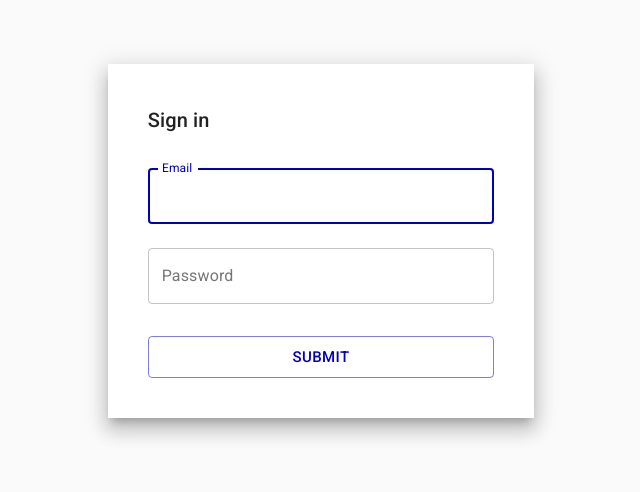
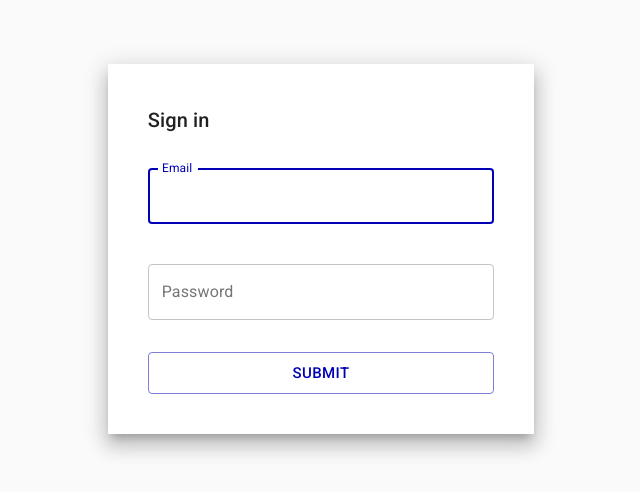
Before and after one commit to karol-dabrowski/kdtasker-web-client, a React (Create React App) app: page /login in a window 1280 px wide. Shown: the top 492 px of the page, without its empty margins (319-959 px from the left). Built offline with nearby package versions, Linux system fonts and the light colour scheme.

Commit message:
Standardize wrappers of form fields

```diff
--- a/src/components/Forms/elements/DateTimePicker.js
+++ b/src/components/Forms/elements/DateTimePicker.js
@@ -1,12 +1,13 @@
-import React, {Fragment} from "react";
+import React from "react";
 import {DatePicker, TimePicker} from "@material-ui/pickers";
 import FormControlLabel from "@material-ui/core/FormControlLabel";
 import Checkbox from "@material-ui/core/Checkbox";
+import {withStyles} from "@material-ui/core";
 
 const DateTimePicker = (props) => {
-    const {dateValue, timeValue, setFieldValue, disableTime} = props;
+    const {classes, dateValue, timeValue, setFieldValue, disableTime} = props;
     return (
-        <Fragment>
+        <div className={classes.dateTimeWrapper}>
             <DatePicker
                 name="date"
                 label="Deadline date"
@@ -28,6 +29,7 @@ const DateTimePicker = (props) => {
                         onChange={(event, value) => {
                             setFieldValue("useTime", value);
                         }}
+                        className={classes.timeCheckbox}
                     />
                 }
                 label="Time"
@@ -46,8 +48,17 @@ const DateTimePicker = (props) => {
                 }}
                 value={timeValue}
             />
-        </Fragment>
+        </div>
     );
 };
 
-export default DateTimePicker;
+const style = theme => ({
+    dateTimeWrapper: {
+        marginBottom: theme.spacing(2)
+    },
+    timeCheckbox: {
+        padding: theme.spacing(0.5)
+    }
+});
+
+export default withStyles(style)(DateTimePicker);
--- a/src/components/Forms/elements/EmailField.js
+++ b/src/components/Forms/elements/EmailField.js
@@ -1,11 +1,11 @@
-import React, {Fragment} from "react";
+import React from "react";
 import {TextField, withStyles} from "@material-ui/core";
 import {ErrorMessage} from "formik";
 
 const EmailField = (props) => {
     const {classes, handleChange, handleBlur, value, touched, error} = props;
     return (
-        <Fragment>
+        <div className={classes.emailFieldWrapper}>
             <TextField
                 onChange={handleChange}
                 onBlur={handleBlur}
@@ -20,11 +20,14 @@ const EmailField = (props) => {
                 className={touched && error ? classes.errorField : ''}
             />
             <ErrorMessage className={classes.errorMessage} component="div" name="email" />
-        </Fragment>
+        </div>
     );
 };
 
 const style = theme => ({
+    emailFieldWrapper: {
+        marginBottom: theme.spacing(2)
+    },
     errorMessage: {
         color: theme.palette.error.main
     },
--- a/src/components/Forms/elements/PasswordField.js
+++ b/src/components/Forms/elements/PasswordField.js
@@ -1,11 +1,11 @@
-import React, {Fragment} from "react";
+import React from "react";
 import {TextField, withStyles} from "@material-ui/core";
 import {ErrorMessage} from "formik";
 
 const PasswordField = (props) => {
     const {classes, handleChange, handleBlur, value, touched, error} = props;
     return (
-        <Fragment>
+        <div className={classes.passwordFieldWrapper}>
             <TextField
                 type="password"
                 onChange={handleChange}
@@ -20,11 +20,14 @@ const PasswordField = (props) => {
                 className={touched && error ? classes.errorField : ''}
             />
             <ErrorMessage className={classes.errorMessage} component="div" name="password" />
-        </Fragment>
+        </div>
     );
 };
 
 const style = theme => ({
+    passwordFieldWrapper: {
+        marginBottom: theme.spacing(2)
+    },
     errorMessage: {
         color: theme.palette.error.main
     },
--- a/src/components/Forms/elements/SubmitButton.js
+++ b/src/components/Forms/elements/SubmitButton.js
@@ -19,7 +19,7 @@ const SubmitButton = (props) => {
 
 const style = theme => ({
     submitButton: {
-        'margin-top': theme.spacing(3)
+        'margin-top': theme.spacing(1)
     }
 });
 
--- a/src/components/Forms/elements/TaskTitleField.js
+++ b/src/components/Forms/elements/TaskTitleField.js
@@ -1,11 +1,11 @@
-import React, {Fragment} from "react";
+import React from "react";
 import {TextField, withStyles} from "@material-ui/core";
 import {ErrorMessage} from "formik";
 
 const TitleField = (props) => {
     const {classes, handleChange, handleBlur, value, touched, error} = props;
     return (
-        <Fragment>
+        <div className={classes.titleFieldWrapper}>
             <TextField
                 onChange={handleChange}
                 onBlur={handleBlur}
@@ -20,11 +20,14 @@ const TitleField = (props) => {
                 className={touched && error ? classes.errorField : ''}
             />
             <ErrorMessage className={classes.errorMessage} component="div" name="title" />
-        </Fragment>
+        </div>
     );
 };
 
 const style = theme => ({
+    titleFieldWrapper: {
+        marginBottom: theme.spacing(2)
+    },
     errorMessage: {
         color: theme.palette.error.main
     },
```
